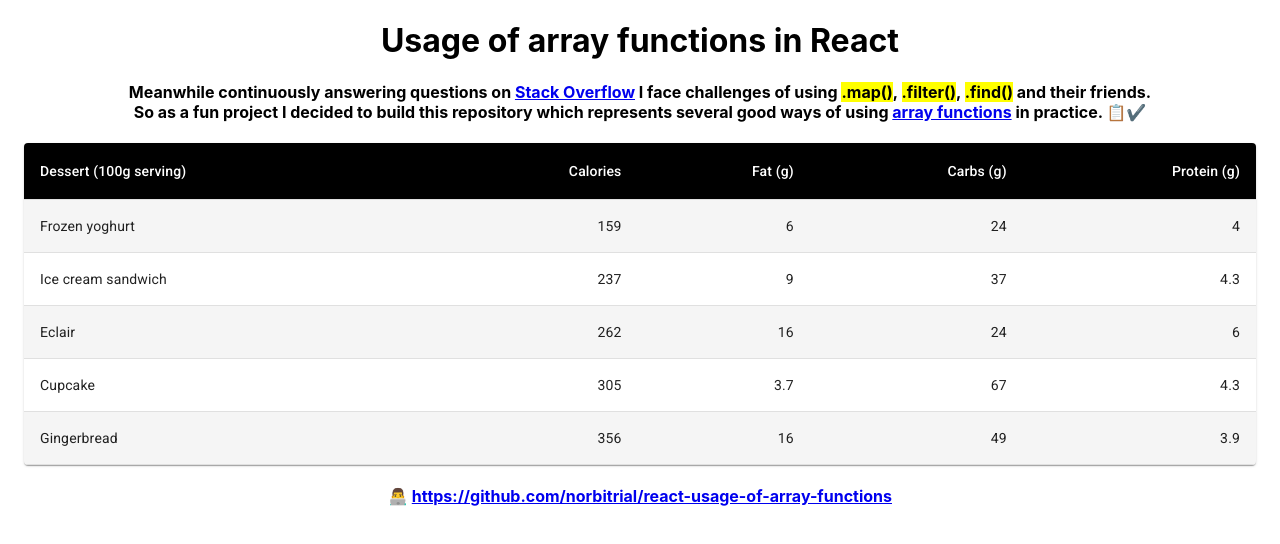
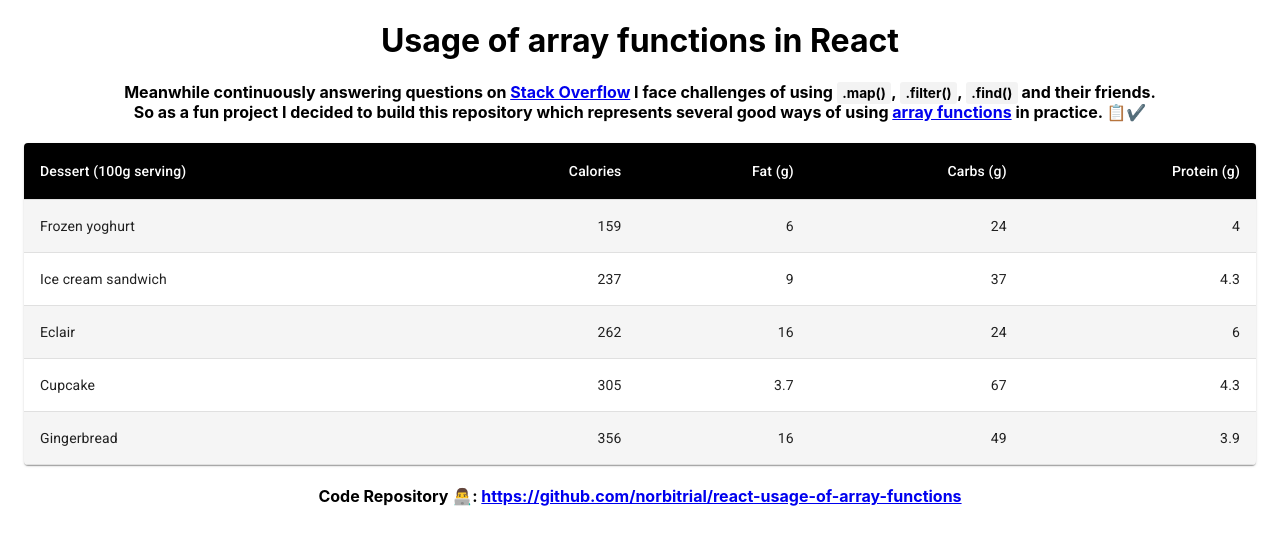
Before and after one commit to norbitrial/react-usage-of-array-functions, a React (Create React App) app: page / in a window 1280 px wide. Shown: the top 544 px of the page. Built offline with nearby package versions, Linux system fonts and the light colour scheme.

Commit message:
Style change, modified gitignore

```diff
--- a/src/App.styles.tsx
+++ b/src/App.styles.tsx
@@ -8,7 +8,10 @@ const styles = makeStyles({
     paddingBottom: "60px",
   },
   code: {
-    backgroundColor: "yellow",
+    backgroundColor: "rgba(27,31,35,.05)",
+    padding: ".2em .4em",
+    borderRadius: "3px",
+    fontSize: "85%",
   },
 });
 
--- a/src/App.tsx
+++ b/src/App.tsx
@@ -67,7 +67,7 @@ const App = () => {
         <MaterialTable data={data} />
 
         <h4>
-          <Emoji text={"👨‍💻"} />{" "}
+          Code Repository <Emoji text={"👨‍💻"} />:{" "}
           <a
             href="https://github.com/norbitrial/react-usage-of-array-functions"
             target="_blank"
```
Also changed, not shown: 1 other file (tests, documents, lock files or other folders).
